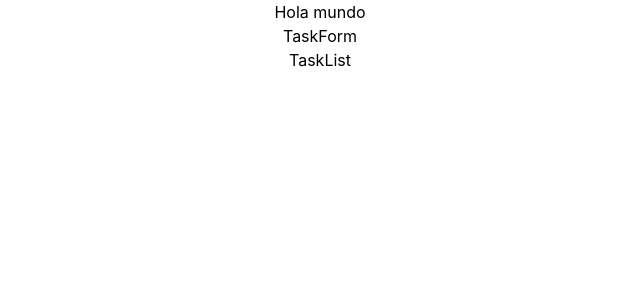
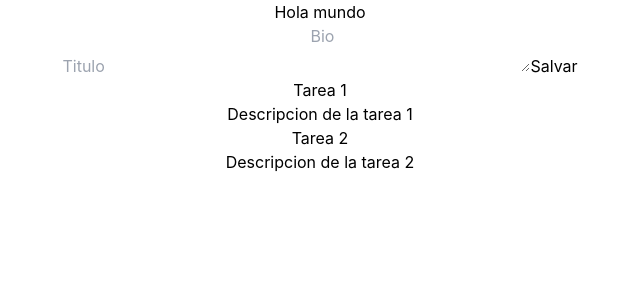
Before and after one commit to MenghySanchez/react-tailwind, a React (Create React App) app: page / in a window 1280 px wide. Shown: the top 300 px of the page, without its empty margins (320-960 px from the left). Built offline with nearby package versions, Linux system fonts and the light colour scheme.

Commit message:
implemtando el state para guardar las tareas

```diff
--- a/src/App.js
+++ b/src/App.js
@@ -1,14 +1,13 @@
 import "./App.css";
-import { useSelector } from "react-redux";
 import TaskForm from "./componentes/TaskForm";
 import TaskList from "./componentes/TaskList";
 
 function App() {
-  const tasksState = useSelector((state) => state.tasks);
-  console.log(tasksState);
+
   return (
     <div className="App">
       <h1>Hola mundo</h1>
+
       <TaskForm />
       <TaskList />
     </div>
--- a/src/componentes/TaskForm.js
+++ b/src/componentes/TaskForm.js
@@ -1,6 +1,42 @@
 import React from "react";
-import { useSelector } from "react-redux";
+import { useState } from "react";
 
 export default function TaskForm() {
-   return <div>TaskForm</div>;
+  const [task, setTask] = useState({
+    title: "",
+    descripcion: "",
+  });
+
+  const handleChange = (e) => {
+    setTask({
+        ...task,
+        [e.target.name]: e.target.value,
+    });
+};
+
+const handleSubmit = (e) => {
+    e.preventDefault();
+    console.log(task)
+
 }
+
+  return (
+    <form onSubmit={handleSubmit}>
+      <input
+        name="title"
+        type="text"
+        placeholder="Titulo"
+        onChange={handleChange}
+        className="input input-bordered input-primary w-full max-w-xs"
+      />
+      <textarea
+        name="descripcion"
+        className="textarea textarea-primary"
+        placeholder="Bio"
+        onChange={handleChange}
+      />
+
+      <button className="btn btn-outline btn-primary" >Salvar</button>
+    </form>
+  );
+}
--- a/src/componentes/TaskList.js
+++ b/src/componentes/TaskList.js
@@ -1,7 +1,20 @@
-import React from 'react'
+import React from "react";
+
+import { useSelector } from "react-redux";
 
 export default function TaskList() {
+  const tasks = useSelector((state) => state.tasks);
+  console.log(tasks);
+
   return (
-    <div>TaskList</div>
-  )
+    <div>
+      {tasks.map((task) => (
+        <div key =  {task.id}>
+          <h2>{task.title}</h2>
+          <p> {task.descripcion} </p>
+          <p>{task.completed}</p>
+        </div>
+      ))}
+    </div>
+  );
 }
--- a/src/tasks/taskSlice.js
+++ b/src/tasks/taskSlice.js
@@ -1,9 +1,26 @@
 import { createSlice } from "@reduxjs/toolkit";
+
+const initialState = [
+  {
+    id: "1",
+    title: "Tarea 1",
+    descripcion: "Descripcion de la tarea 1",
+    completed: false,
+  },
+  {
+    id: "2",
+    title: "Tarea 2",
+    descripcion: "Descripcion de la tarea 2",
+    completed: false,
+  },
+];
 
 export const taskSlice = createSlice({
   name: "tasks",
-  initialState: [],
-  reducers: {}
-})
+  initialState,
+  reducers: {
+    addTask: (state, action) => {},
+  },
+});
 
-export default taskSlice.reducer
+export default taskSlice.reducer;
```
